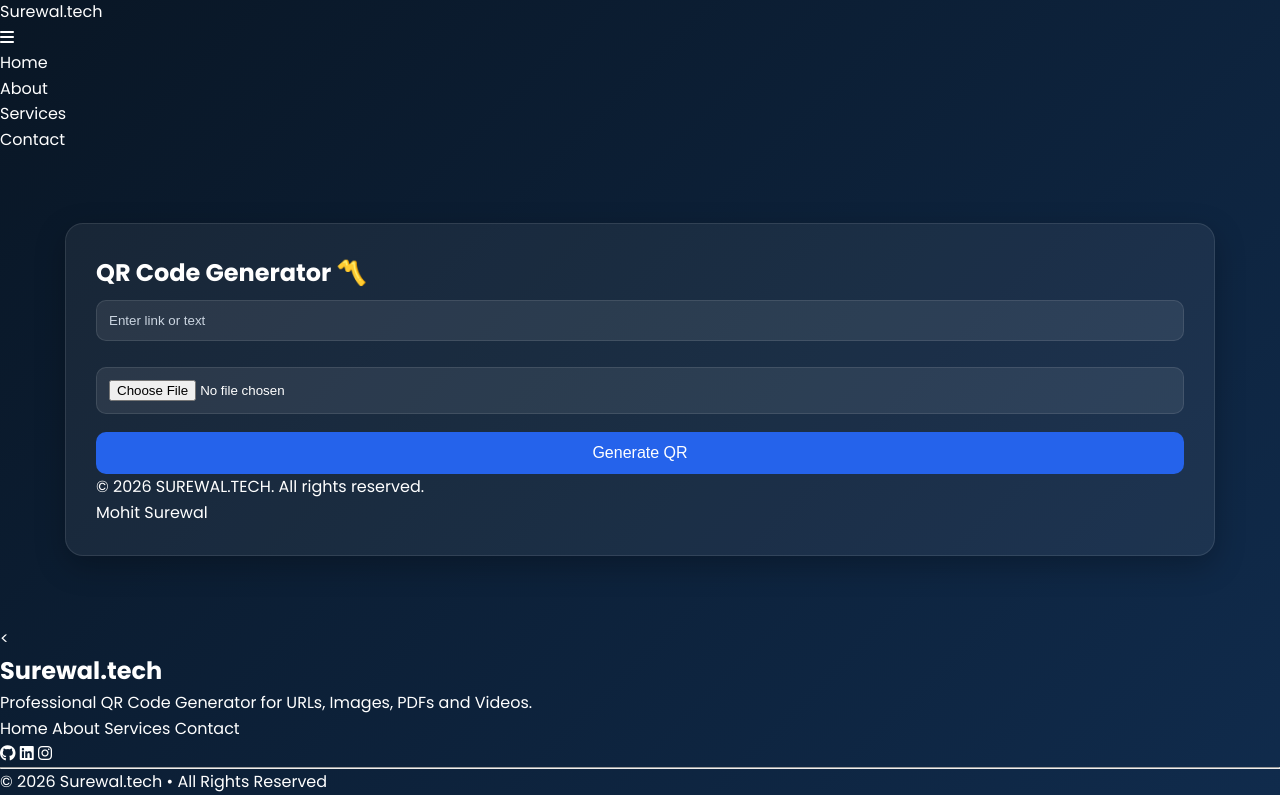
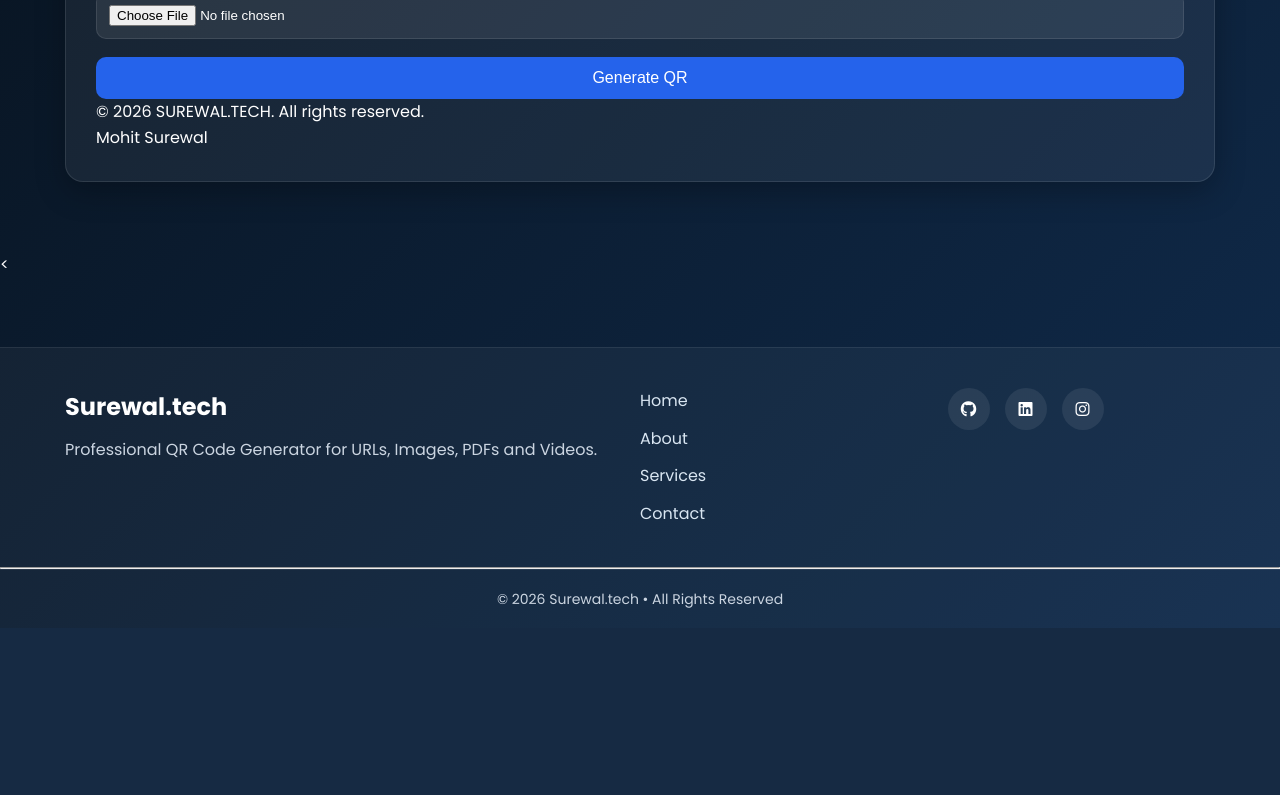
Before and after one commit to MohitSurewal/QR--Code-Generator, a Flask app: page / in a window 1280 px wide. Shown: the part 301-1096 px from the top of the page. After the commit the page ends 929 px from the top, so only its background shows below. Run offline with Flask 3, Linux system fonts and the light colour scheme.

Commit message:
Update base.css

```diff
--- a/static/css/base.css
+++ b/static/css/base.css
@@ -166,3 +166,216 @@ textarea::placeholder{
     color:#cbd5e1;
 
 }
+/*==================================
+ NAVBAR
+==================================*/
+
+.navbar{
+
+    position:sticky;
+
+    top:0;
+
+    z-index:999;
+
+    background:rgba(8,19,31,.90);
+
+    backdrop-filter:blur(10px);
+
+    border-bottom:1px solid rgba(255,255,255,.08);
+
+}
+
+.nav-container{
+
+    width:90%;
+
+    max-width:1150px;
+
+    margin:auto;
+
+    display:flex;
+
+    justify-content:space-between;
+
+    align-items:center;
+
+    padding:18px 0;
+
+}
+
+.brand{
+
+    display:flex;
+
+    align-items:center;
+
+    gap:12px;
+
+    font-size:22px;
+
+    font-weight:700;
+
+    color:white;
+
+}
+
+.brand img{
+
+    width:42px;
+
+    height:42px;
+
+    border-radius:50%;
+
+}
+
+.nav-links{
+
+    display:flex;
+
+    gap:30px;
+
+    list-style:none;
+
+}
+
+.nav-links a{
+
+    color:#d9e6f2;
+
+    transition:.3s;
+
+}
+
+.nav-links a:hover{
+
+    color:#60a5fa;
+
+}
+
+.hamburger{
+
+    display:none;
+
+    cursor:pointer;
+
+    font-size:24px;
+
+}
+
+/*==================================
+ FOOTER
+==================================*/
+
+.footer{
+
+    margin-top:70px;
+
+    background:rgba(255,255,255,.04);
+
+    border-top:1px solid rgba(255,255,255,.08);
+
+}
+
+.footer-content{
+
+    width:90%;
+
+    max-width:1150px;
+
+    margin:auto;
+
+    display:grid;
+
+    grid-template-columns:2fr 1fr 1fr;
+
+    gap:40px;
+
+    padding:40px 0;
+
+}
+
+.footer h2{
+
+    margin-bottom:10px;
+
+}
+
+.footer p{
+
+    color:#cbd5e1;
+
+}
+
+.footer-links{
+
+    display:flex;
+
+    flex-direction:column;
+
+    gap:12px;
+
+}
+
+.footer-links a{
+
+    color:#d9e6f2;
+
+}
+
+.footer-links a:hover{
+
+    color:#60a5fa;
+
+}
+
+.social-icons{
+
+    display:flex;
+
+    gap:15px;
+
+    align-items:flex-start;
+
+}
+
+.social-icons a{
+
+    width:42px;
+
+    height:42px;
+
+    display:flex;
+
+    justify-content:center;
+
+    align-items:center;
+
+    border-radius:50%;
+
+    background:rgba(255,255,255,.08);
+
+    transition:.3s;
+
+}
+
+.social-icons a:hover{
+
+    background:#2563eb;
+
+}
+
+.copyright{
+
+    text-align:center;
+
+    padding:18px;
+
+    border-top:1px solid rgba(255,255,255,.08);
+
+    color:#94a3b8;
+
+    font-size:14px;
+
+}
```
